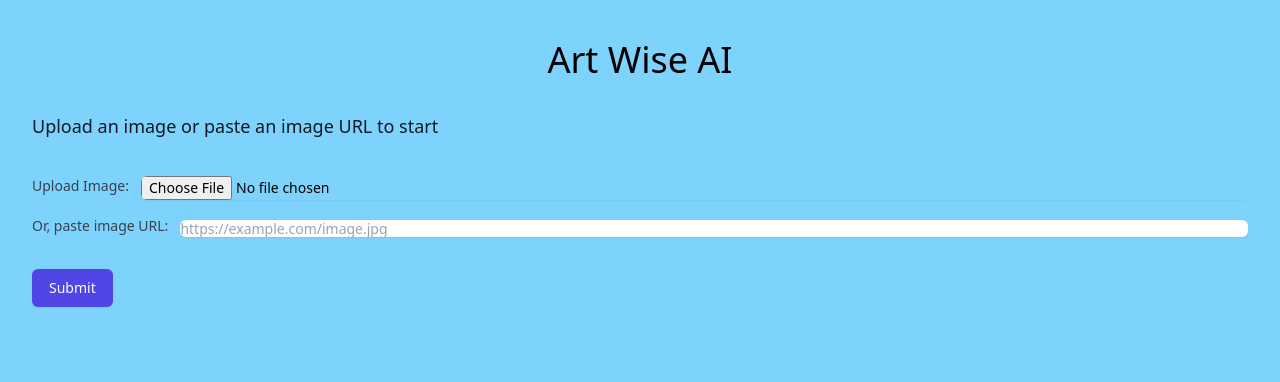
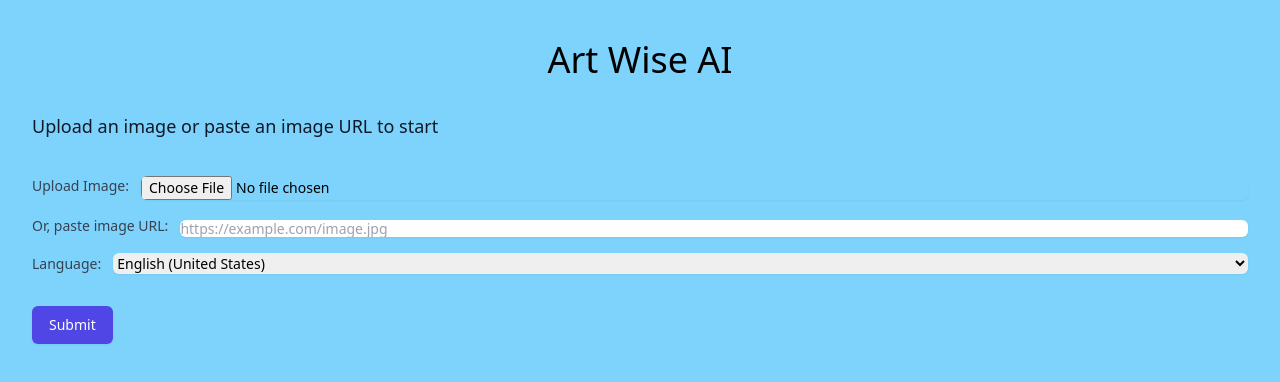
Before and after one commit to mostafa-drz/art-wise-ai, a Next.js app: page / in a window 1280 px wide. Shown: the top 382 px of the page. Built offline with nearby package versions, Linux system fonts and the light colour scheme.

Commit message:
multi lang issue in progress

```diff
--- a/app/api/identify/route.ts
+++ b/app/api/identify/route.ts
@@ -50,7 +50,8 @@ export async function POST(req: NextRequest) {
     mimeType: image.type,
   };
 
-  const outputResponse = await getInformationFromGemini(undefined, {inlineData});
+  const outputResponse = await getInformationFromGemini({...otherFields}, {inlineData});
+  console.log({outputResponse})
   const outputObject = JSON.parse(outputResponse);
   // get user id from cookies, if not avaiable, set one under the key user_id, value is a uuid, use uuidv4 for generating.
   const userIdFromCookies = getUserIDFromRequest(req);
--- a/app/components/InputForm.tsx
+++ b/app/components/InputForm.tsx
@@ -9,6 +9,12 @@ interface FormProps {
 }
 
 const UploadForm: React.FC<FormProps> = ({ errorMessage, isLoading, onSubmit }) => {
+  const [defaultLanguage, setDefaultLanguage] = React.useState<string>('en_US');
+
+  React.useEffect(() => {
+    setDefaultLanguage(navigator.language);
+  }, []);
+
   return (
     <div className="container mx-auto px-4 py-8">
       <form
@@ -49,6 +55,26 @@ const UploadForm: React.FC<FormProps> = ({ errorMessage, isLoading, onSubmit })
           />
         </div>
 
+        {/* Language*/}
+        <div className="flex items-center space-x-3">
+          <label htmlFor="language" className="block text-sm font-medium text-gray-700 shrink-0">
+            Language:
+          </label>
+          <select
+            name="language"
+            id="language"
+            defaultValue={defaultLanguage}
+            className="flex-1 border-gray-300 rounded-md shadow-sm text-sm leading-tight focus:ring-indigo-500 focus:border-indigo-500"
+          >
+            <option value="en-US">English (United States)</option>
+            <option value="en-CA">English (Canada)</option>
+            <option value="fr-CA">French (Canada)</option>
+            <option value="fr-FR">French (France)</option>
+            {/* Add more language options as needed */}
+          </select>
+        </div>
+
+
         {/* Submit Button */}
         <div className="pt-4">
           <button
```
Also changed, not shown: app/api/googleAI.ts (+7 -2 lines).
